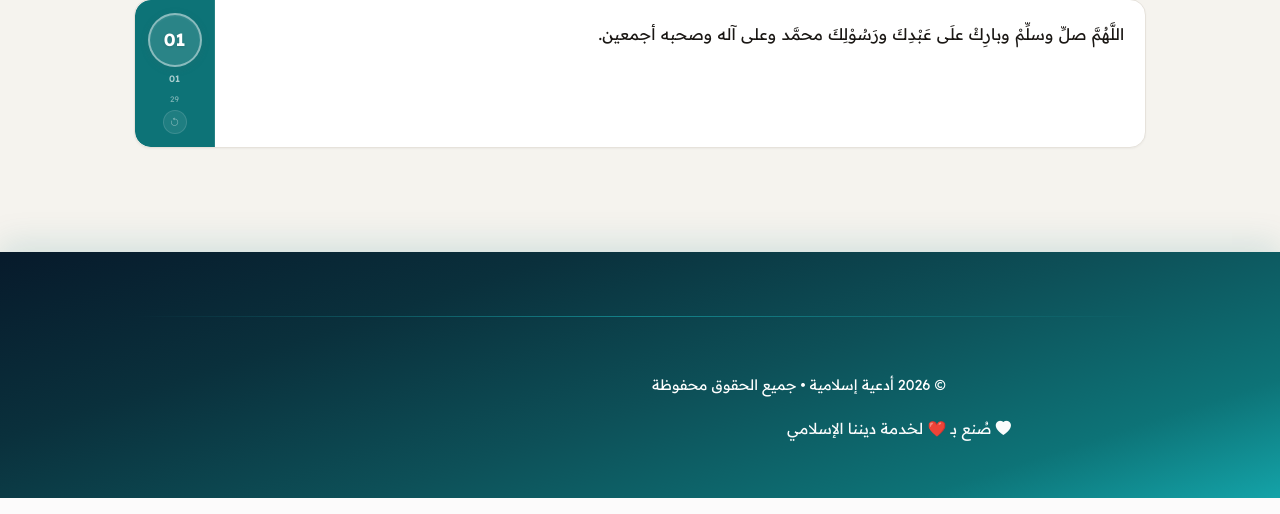
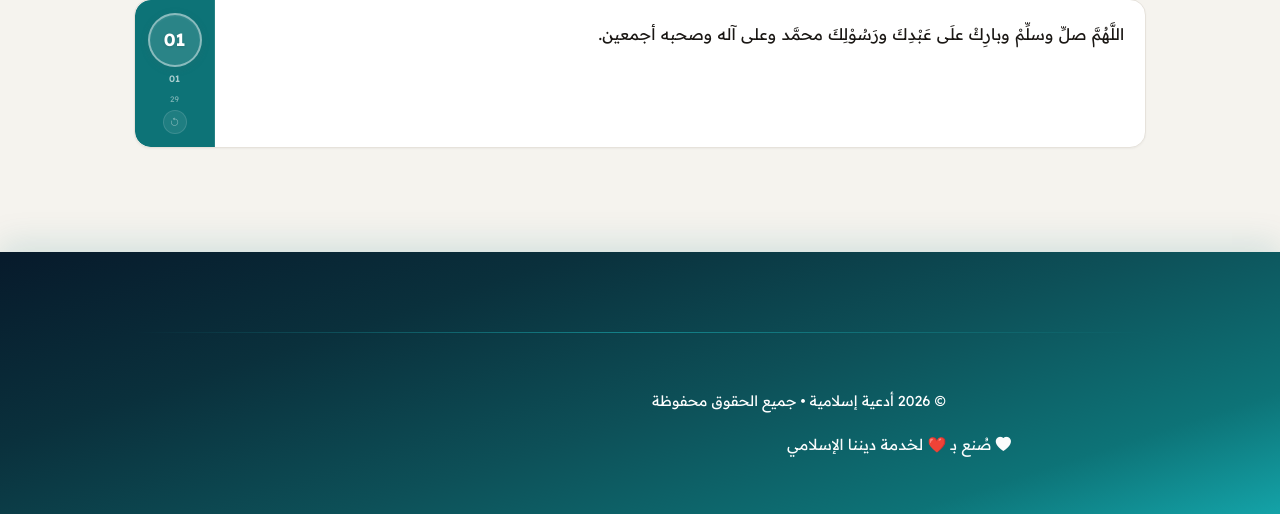
Before and after one commit to alghamdihani7-jpg/Islamify, a Flask app: page /azkar/jawami in a window 1280 px wide. Shown: the part 4963-5477 px from the top of the page. Run offline with Flask 3, Linux system fonts and the light colour scheme.

Commit message:
Add fitted top spacing to footer
- Increased top padding from 2rem to 3rem for better visual separation
- Maintained 2rem bottom padding
- Creates balanced whitespace at the top of footer section

Co-Authored-By: Claude Haiku 4.5 <noreply@anthropic.com>
Claude-Session: https://claude.ai/code/session

```diff
--- a/static/css/style.css
+++ b/static/css/style.css
@@ -254,7 +254,7 @@ a:hover { color: var(--teal-dark); }
   color: #fff;
   font-family: 'Readex Pro', sans-serif;
   margin-top: 5rem;
-  padding: 2rem 0;
+  padding: 3rem 0 2rem 0;
   box-shadow: 0 -8px 32px rgba(13, 115, 119, 0.15);
 }
 
```
